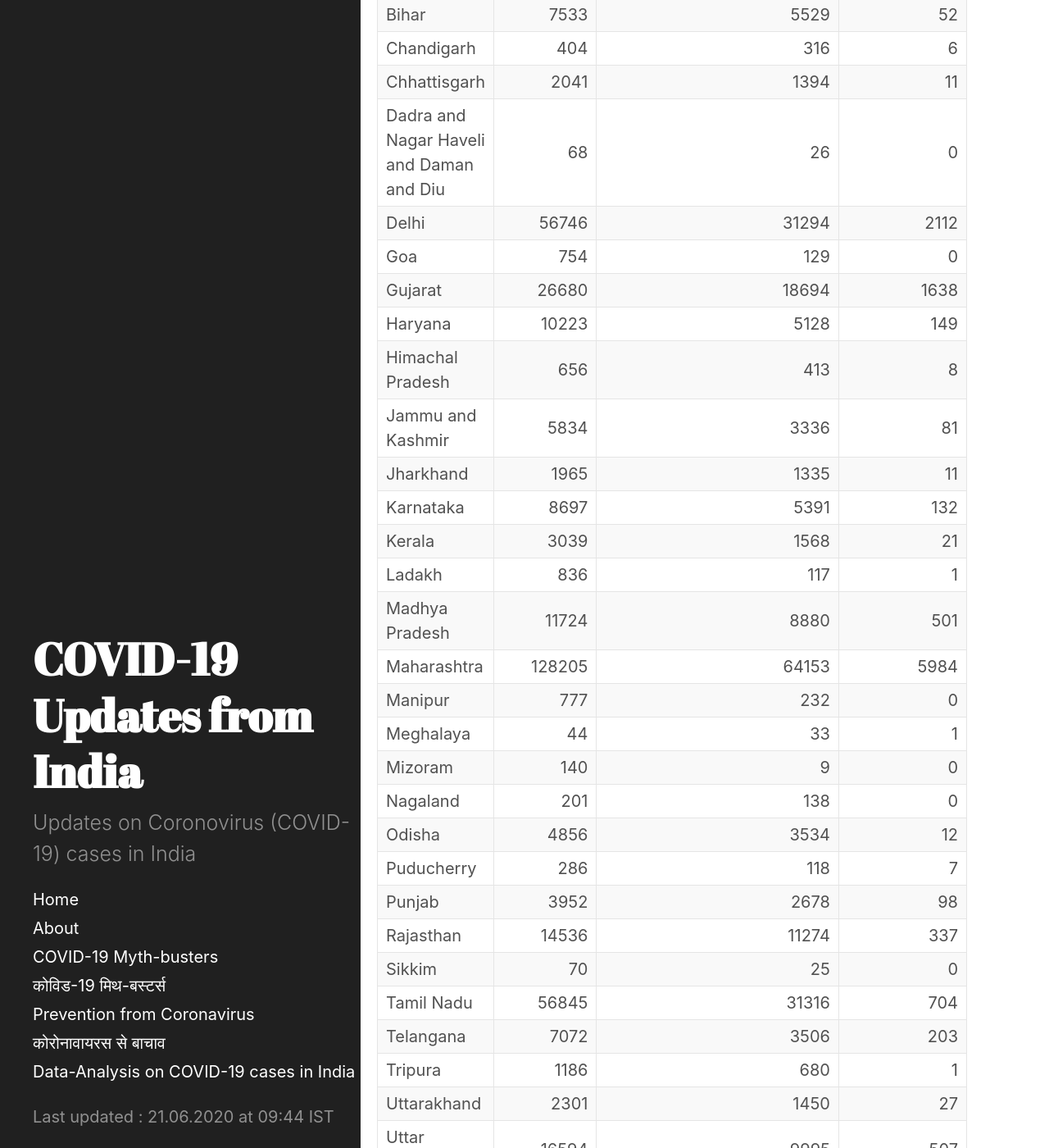
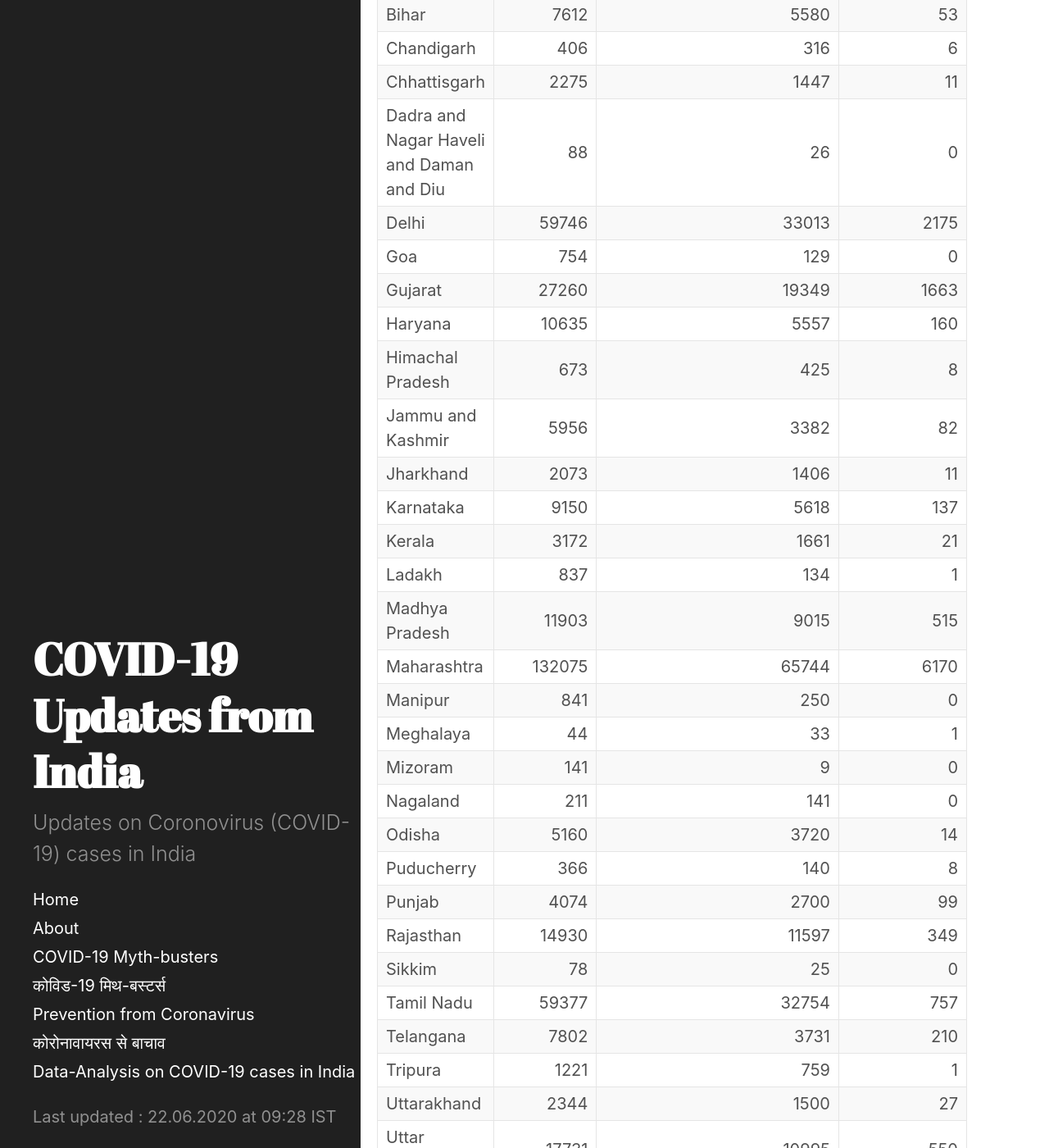
Before and after one commit to bhooraj/covid19updates-india, a Jekyll site: the page built from _posts/2020-06-22-home.md, in a window 1280 px wide and 1400 px high, scrolled down 990 px. Shown: the whole window at 82% size. Built offline with Jekyll 4.4.1, drawn with Linux system fonts in a browser that asks for light colours; some of the changed text lies outside the part shown.

Commit message:
22ndJune Update

```diff
--- a/_data/last_updated.yml
+++ b/_data/last_updated.yml
@@ -1 +1 @@
-- updated_on : 21.06.2020 at 09:44 IST
+- updated_on : 22.06.2020 at 09:28 IST
--- /dev/null
+++ b/_includes/table-20200622-0928.md
@@ -0,0 +1,38 @@
+| Name of State / UT                       |   Total Confirmed cases |   Cured/Discharged/Migrated |   Deaths ( more than 70% cases due to comorbidities ) |
+|:-----------------------------------------|------------------------:|----------------------------:|------------------------------------------------------:|
+| Andaman and Nicobar Islands              |                      48 |                          37 |                                                     0 |
+| Andhra Pradesh                           |                    8999 |                        4331 |                                                   106 |
+| Arunachal Pradesh                        |                     135 |                          15 |                                                     0 |
+| Assam                                    |                    5388 |                        3360 |                                                     9 |
+| Bihar                                    |                    7612 |                        5580 |                                                    53 |
+| Chandigarh                               |                     406 |                         316 |                                                     6 |
+| Chhattisgarh                             |                    2275 |                        1447 |                                                    11 |
+| Dadra and Nagar Haveli and Daman and Diu |                      88 |                          26 |                                                     0 |
+| Delhi                                    |                   59746 |                       33013 |                                                  2175 |
+| Goa                                      |                     754 |                         129 |                                                     0 |
+| Gujarat                                  |                   27260 |                       19349 |                                                  1663 |
+| Haryana                                  |                   10635 |                        5557 |                                                   160 |
+| Himachal Pradesh                         |                     673 |                         425 |                                                     8 |
+| Jammu and Kashmir                        |                    5956 |                        3382 |                                                    82 |
+| Jharkhand                                |                    2073 |                        1406 |                                                    11 |
+| Karnataka                                |                    9150 |                        5618 |                                                   137 |
+| Kerala                                   |                    3172 |                        1661 |                                                    21 |
+| Ladakh                                   |                     837 |                         134 |                                                     1 |
+| Madhya Pradesh                           |                   11903 |                        9015 |                                                   515 |
+| Maharashtra                              |                  132075 |                       65744 |                                                  6170 |
+| Manipur                                  |                     841 |                         250 |                                                     0 |
+| Meghalaya                                |                      44 |                          33 |                                                     1 |
+| Mizoram                                  |                     141 |                           9 |                                                     0 |
+| Nagaland                                 |                     211 |                         141 |                                                     0 |
+| Odisha                                   |                    5160 |                        3720 |                                                    14 |
+| Puducherry                               |                     366 |                         140 |                                                     8 |
+| Punjab                                   |                    4074 |                        2700 |                                                    99 |
+| Rajasthan                                |                   14930 |                       11597 |                                                   349 |
+| Sikkim                                   |                      78 |                          25 |                                                     0 |
+| Tamil Nadu                               |                   59377 |                       32754 |                                                   757 |
+| Telangana                                |                    7802 |                        3731 |                                                   210 |
+| Tripura                                  |                    1221 |                         759 |                                                     1 |
+| Uttarakhand                              |                    2344 |                        1500 |                                                    27 |
+| Uttar Pradesh                            |                   17731 |                       10995 |                                                   550 |
+| West Bengal                              |                   13945 |                        8297 |                                                   555 |
+| Cases being reassigned to states         |                    7832 |                           0 |                                                     0 |
--- a/_posts/2020-06-21-home.md
+++ b/_posts/2020-06-22-home.md
@@ -4,7 +4,7 @@ title: COVID-19 Updates from India
 last_update: true
 ---
 
-#### COVID-19 Cases in India (as on  21 June 2020, 08:00 IST)
+#### COVID-19 Cases in India (as on  22 June 2020, 08:00 IST ( IST)
 <div class="alert alert-primary" role="alert">
 <p id = "totalcases" style="font-size: 1.2rem; font-weight: bold;"></p>
 <p id = "totalrecovered" style="font-size: 1.2rem; font-weight: bold;"></p>
@@ -22,7 +22,7 @@ Active Cases = Total cases - (Total Recovered/Discharged/Migrated + Total Deaths
 
 <div class="datatable-begin"></div>
 
-{% include table-20200621-0944.md %}
+{% include table-20200622-0928.md %}
 
 <div class="datatable-end"></div>
 <br>
```
Also changed, not shown: _includes/charts-20200622-0931.html (added, +193 -0 lines), _posts/2020-06-12-Updates.md (renamed from _posts/2020-06-11-Updates.md, +3 -0 lines), _posts/2020-06-22-Latest-updates.md (renamed from _posts/2020-06-21-Latest-updates.md, +4 -4 lines), stats-and-charts.md (+2 -2 lines).
